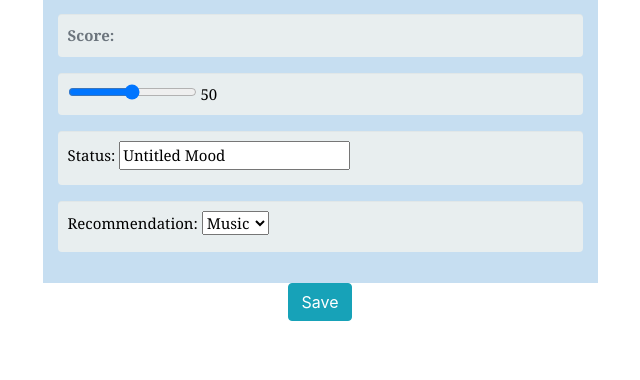
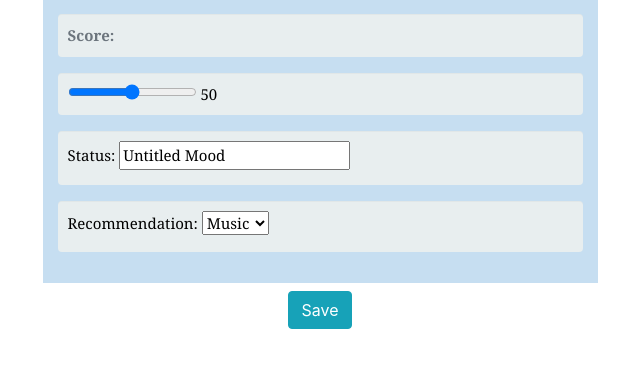
Before and after one commit to CMPUT401F21-Hackathon/Mood-Journal, a Django app: page /mood/new/ in a window 1280 px wide. Shown: the part 236-616 px from the top of the page, without its empty margins (320-960 px from the left). Run offline with Django 3.2, Linux system fonts and the light colour scheme; some libraries are stand-ins or nearby versions.

Commit message:
button position

```diff
--- a/hackathon/mood_journal/templates/mood_journal/mood_edit.html
+++ b/hackathon/mood_journal/templates/mood_journal/mood_edit.html
@@ -33,7 +33,7 @@
         {{ form.as_p }}
     </div>
 
-    <div class="container text-center">
+    <div class="container text-center btn-lg">
         <input type="submit" class="btn btn-info" value="Save">
     </div>
 
```
